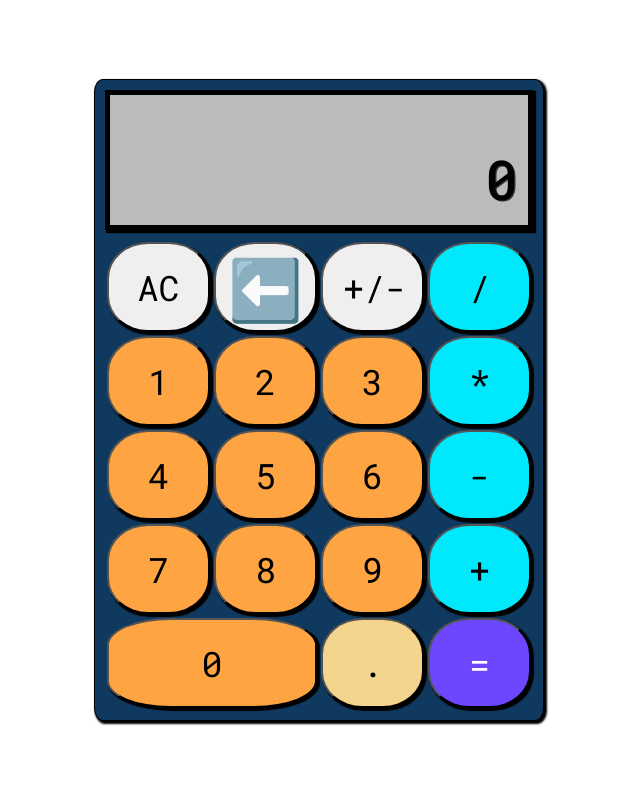
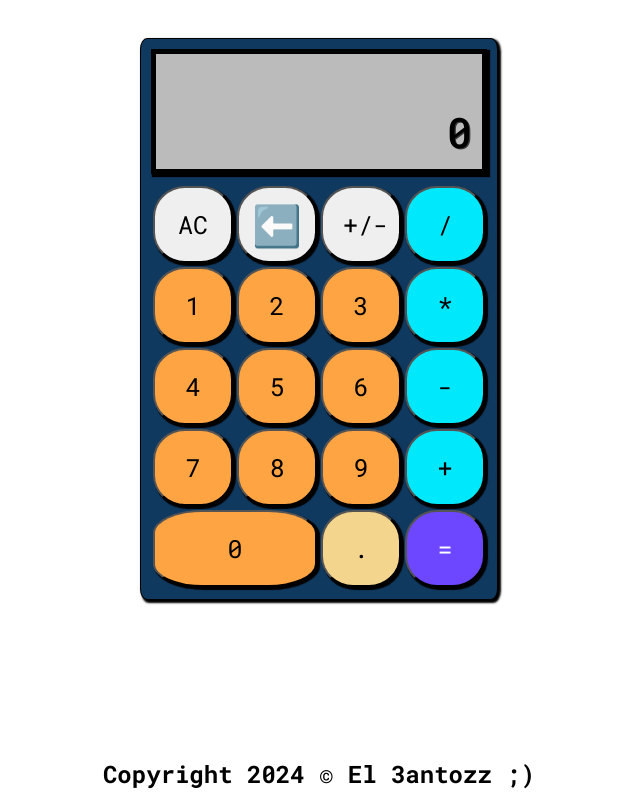
Before and after one commit to 3antozz/Calculator, a plain HTML site: page index.html in a window 1280 px wide. Shown: the whole page, without its empty margins (321-961 px from the left). Drawn offline with Linux system fonts and the light colour scheme.

Commit message:
prevent display overflow and add credit text

```diff
--- a/index.html
+++ b/index.html
@@ -46,6 +46,7 @@
             </div>
         </div>
     </div>
+    <h2>Copyright 2024 © El 3antozz ;)</h2>
 
     <script src="./javascript.js"></script>
 </body>
--- a/style.css
+++ b/style.css
@@ -5,13 +5,16 @@ body {
     padding: 0;
     margin: 0;
     display: flex;
+    flex-direction: column;
     align-items: center;
-    justify-content: center;
+    justify-content: space-between;
     text-shadow: 2px;
     height: 100vh;
 }
 
 .calculator-container {
+    margin-top: 3%;
+    max-width: 336px;
     border-style: solid;
     border-width: 1px;
     border-radius: 2%;
@@ -23,8 +26,8 @@ body {
 
 button {
     padding: 20px;
-    font-size: 35px;
-    width: 103px;
+    font-size: 25px;
+    width: 80px;
     border-radius: 40%;
     text-align: center;
     margin: 2px;
@@ -41,16 +44,18 @@ button {
     border-width: 5px;
     padding: 10px;
     text-align: right;
-    height: 110px;
+    min-height: 95px;
     align-content: center;
     text-shadow: 1.3px 1.3px #383838;
     background-color: rgb(187, 187, 187);
     box-shadow : 2px 2px 1px 1px black;
+    white-space: normal;
+    word-break: break-word;
 }
 
 .display {
     font-weight: 500;
-    font-size: 55px;
+    font-size: 42px;
 }
 
 .history {
@@ -151,5 +156,10 @@ button {
     padding: 0;
     box-sizing: border-box;
     font-weight: bold;
-    font-size: 60px;
+    font-size: 40px;
 }
+
+h2 {
+    padding: 0;
+    margin: 10px;
+}
```
